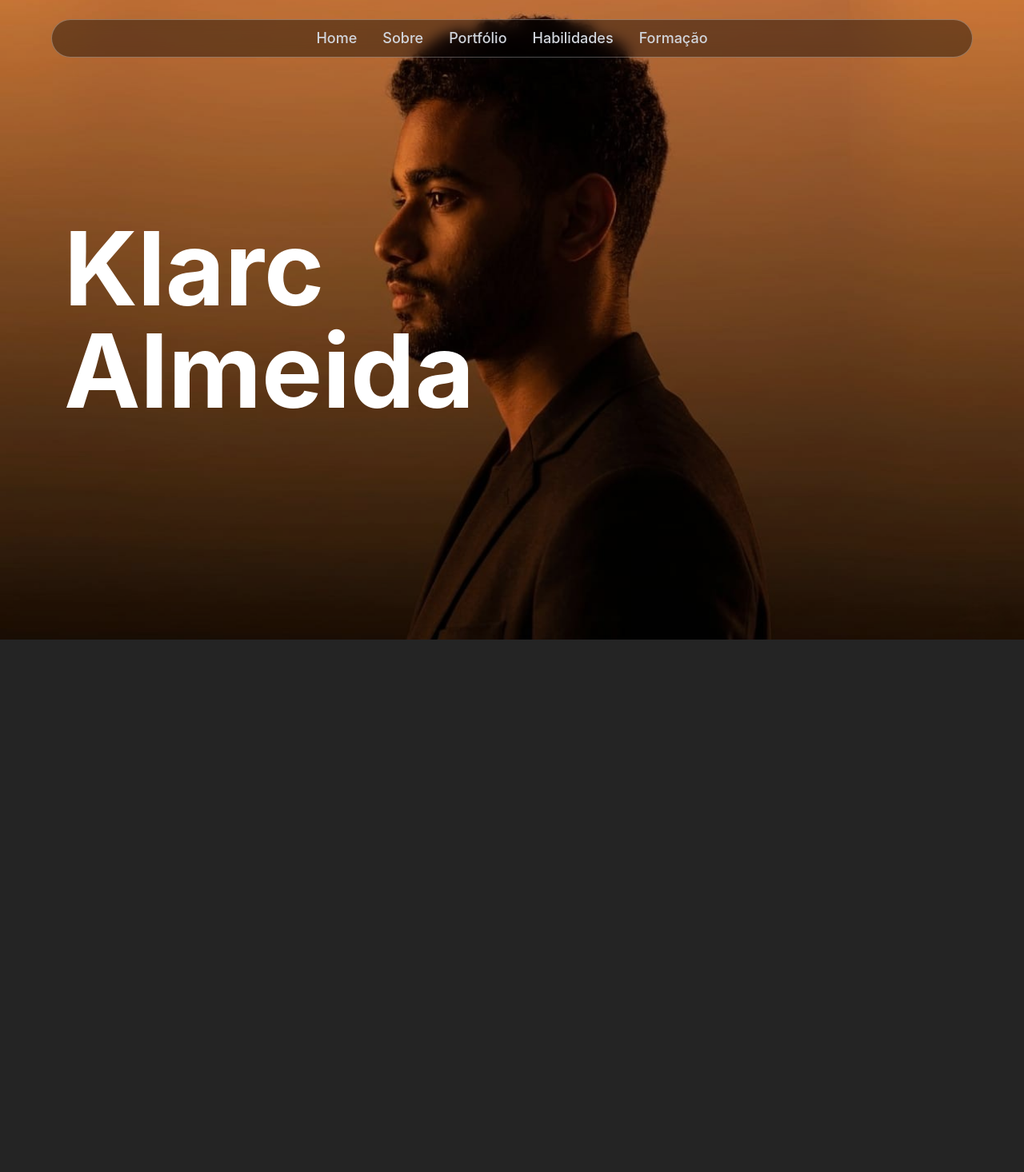
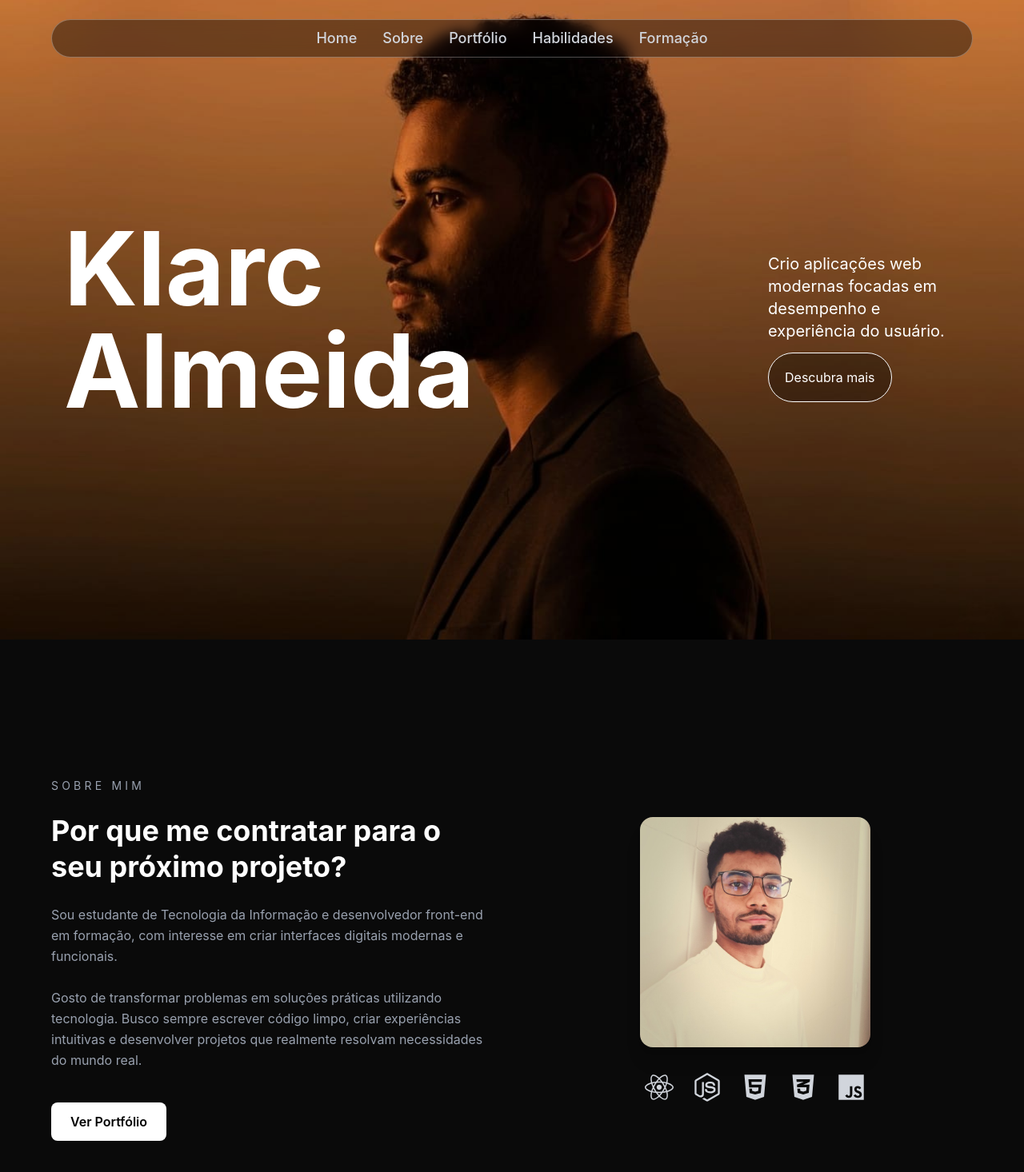
Before and after one commit to KlarcAP/MyPortfolio, a React (Vite) app: page / in a window 1280 px wide. Shown: the top 1466 px of the page at 80% size. Before the commit the page ends 800 px from the top, so only its background shows below. Built offline with nearby package versions, Linux system fonts and the light colour scheme.

Commit message:
add: recriando o ABout e adicionando animações com o framer

```diff
--- a/src/app/App.tsx
+++ b/src/app/App.tsx
@@ -1,5 +1,6 @@
 
 import Header from "../components/Header"
+import { About } from "../sections/About"
 import HeroSection from "../sections/Hero"
 
 function App() {
@@ -9,6 +10,7 @@ function App() {
       <main>
         <Header />
         <HeroSection />
+        <About />
       </main>
     </>
   )
--- a/src/components/Header/index.tsx
+++ b/src/components/Header/index.tsx
@@ -1,3 +1,4 @@
+import { motion } from "framer-motion";
 import { useEffect, useState } from "react";
 
 const NavItem = [
@@ -22,7 +23,12 @@ const Header: React.FC = () => {
   }, []);
 
   return (
-    <header className="fixed top-6 left-0 w-full h-12 z-50 flex justify-center">
+    <motion.header
+      className="fixed top-6 left-0 w-full h-12 z-50 flex justify-center"
+      initial={{ opacity: 0, x: 80 }}
+      animate={{ opacity: 1, x: 0 }}
+      transition={{ duration: 1.5 }}
+    >
 
       <nav
         className={`flex w-6xl justify-center items-center gap-8 px-8 py-3 rounded-full border transition-all duration-300 ${
@@ -42,7 +48,7 @@ const Header: React.FC = () => {
         ))}
       </nav>
 
-    </header>
+    </motion.header>
   );
 };
 
--- a/src/sections/About/index.tsx
+++ b/src/sections/About/index.tsx
@@ -1,63 +1,85 @@
-import { AboutMe, AboutMeContext, AboutMeTitle, ButtonBox, MyPhoto, TechIconsContainer } from "./indexStyle";
 import MyPhotoAbout from "../../assets/minhaFoto.jpeg";
 import { motion } from "framer-motion";
 import { FaCss3Alt, FaHtml5, FaJs, FaNodeJs, FaReact } from "react-icons/fa";
 
-const textVariants = {
-    hidden: { opacity: 0, y: 20 },
-    visible: { opacity: 1, y: 0 },
+const fadeUp = {
+  hidden: { opacity: 0, y: 40 },
+  visible: {
+    opacity: 1,
+    y: 0,
+    transition: { duration: 0.6, ease: "easeOut" },
+  },
 };
 
-export function SobreMim() {
+export function About() {
   return (
-        <>
-            <AboutMe>
+    <section className="w-full min-h-screen flex items-center justify-center bg-neutral-950 text-white px-6 py-20">
+      <div className="max-w-6xl w-full grid md:grid-cols-2 gap-16 items-center">
+
+        {/* TEXTO */}
         <motion.div
-                    initial={{ opacity: 0, x: -100 }}
-                    animate={{ opacity: 1, x: 0 }}
-                    transition={{ duration: 0.8 }}
+          variants={fadeUp}
+          initial="hidden"
+          whileInView="visible"
+          viewport={{ once: true }}
+          className="space-y-6"
         >
-                    <AboutMeContext>
-                        <AboutMeTitle>
-                            <h2>SOBRE MIM</h2>
-                        </AboutMeTitle>
+          <h2 className="text-sm tracking-[0.3em] text-gray-400">
+            SOBRE MIM
+          </h2>
 
-                        <h1>Porque me contratar para o seu proximo projeto?</h1>
-                        <br />
-                        <p>
-                            Sou Desenvolvedor Front-end e Designer UI/UX, com experiência em criar interfaces digitais funcionais e visualmente atraentes. Minha paixão é transformar desafios complexos em soluções simples, intuitivas e bem estruturadas, aliando código limpo a designs impactantes.
+          <h1 className="text-3xl md:text-4xl font-bold leading-tight">
+            Por que me contratar para o seu próximo projeto?
+          </h1>
+
+          <p className="text-gray-400 leading-relaxed">
+            Sou estudante de Tecnologia da Informação e desenvolvedor
+            front-end em formação, com interesse em criar interfaces digitais
+            modernas e funcionais.
             <br />
             <br />
-                            Meu trabalho vai além do desenvolvimento: é sobre entregar produtos que não apenas funcionam perfeitamente, mas também cativam e envolvem quem os usa. Com um toque pessoal e atenção aos detalhes, garanto que seu projeto seja tanto eficaz quanto único.
+            Gosto de transformar problemas em soluções práticas utilizando
+            tecnologia. Busco sempre escrever código limpo, criar experiências
+            intuitivas e desenvolver projetos que realmente resolvam
+            necessidades do mundo real.
           </p>
-                        <ButtonBox as={motion.div} variants={textVariants}>
+
           <motion.button
-                            type="button"
-                            whileHover={{ scale: 1.1 }}
+            whileHover={{ scale: 1.05 }}
             whileTap={{ scale: 0.95 }}
+            className="mt-4 bg-white text-black font-semibold px-6 py-3 rounded-lg hover:bg-gray-200 transition"
           >
-                            VER PORTFÓLIO
+            Ver Portfólio
           </motion.button>
-                        </ButtonBox>
-                    </AboutMeContext>
         </motion.div>
+
+        {/* FOTO + TECNOLOGIAS */}
         <motion.div
-                    initial={{ opacity: 0, scale: 0.8 }}
-                    animate={{ opacity: 1, scale: 1 }}
-                    transition={{ duration: 0.8, delay: 0.2 }}
+          initial={{ opacity: 0, scale: 0.9 }}
+          whileInView={{ opacity: 1, scale: 1 }}
+          transition={{ duration: 0.6 }}
+          viewport={{ once: true }}
+          className="flex flex-col items-center"
         >
-                    <MyPhoto>
-                        <img src={MyPhotoAbout} alt="Foto do Klarc Almeida" />
-                        <TechIconsContainer>
-                            <FaReact color="#61DBFB" size={50} />
-                            <FaNodeJs color="#68A063" size={60} />
-                            <FaHtml5 color="#E34F26" size={50} />
-                            <FaCss3Alt color="#1572B6" size={60} />
-                            <FaJs color="#F7DF1E" size={50} />
-                        </TechIconsContainer>
-                    </MyPhoto>
+          <div className="relative">
+            <img
+              src={MyPhotoAbout}
+              alt="Foto do Klarc Almeida"
+              className="w-72 h-72 object-cover rounded-2xl shadow-xl"
+            />
+          </div>
+
+          {/* ICONES TECNOLOGIAS */}
+          <div className="flex gap-6 mt-8 text-4xl text-gray-300">
+            <FaReact className="hover:text-cyan-400 transition" />
+            <FaNodeJs className="hover:text-green-500 transition" />
+            <FaHtml5 className="hover:text-orange-500 transition" />
+            <FaCss3Alt className="hover:text-blue-500 transition" />
+            <FaJs className="hover:text-yellow-400 transition" />
+          </div>
         </motion.div>
-            </AboutMe>
-        </>
+
+      </div>
+    </section>
   );
 }
--- a/src/sections/About/indexStyle.ts
+++ /dev/null
@@ -1,147 +0,0 @@
-import styled from 'styled-components';
-
-export const AboutMe = styled.section`
-    height: 100vh;
-    width: 100vw;
-    display: flex;
-    flex-direction: row;
-    align-items: center;
-    justify-content: center;
-    gap: 6rem;
-
-
-`;
-
-export const AboutMeTitle = styled.div`
-    width: 130px;
-    //height: 50px;
-    margin-bottom: 1rem;
-    border-radius: 5rem;
-    text-align: center;
-    align-items: center;
-    //justify-content: center;
-    //padding: 2rem;
-    z-index: 3;
-    background-color: #F1EDFF;
-
-    h2{
-        color: var(--primary-color);
-        font-size: 16px;
-        font-weight: 100;
-    }
-`
-
-export const AboutMeContext = styled.div`
-    width: 500px;
-    height: auto;
-    padding: 2rem;
-    z-index: 3;
-
-    h1{
-        color: var(--text-color);
-        font-size: 2rem;
-        font-weight: 200;
-        text-align: justify;
-        z-index: 1;
-
-    }
-
-    p {
-        color: var(--text-color);
-        font-size: 14px;
-        line-height: 1.2;
-        text-align: justify;
-
-    }
-
-    @media (max-width: 768px) {
-        grid-template-columns: 1fr;
-    }
-
-    @media (max-width: 480px) {
-        gap: 1rem;
-    }
-
-    @media (max-width: 320px) {
-        gap: 0.5rem;
-    }
-
-    @media (max-width: 280px) {
-        gap: 0.25rem;
-    }
-
-`;
-
-export const MyPhoto = styled.div`
-  display: flex;
-  width: auto;
-  img {
-    position: relative;
-    width: 350px; /* ou qualquer tamanho desejado */
-    max-width: 500px; /* Mantém a imagem proporcional */
-    height: auto; /* Evita deformação */
-    object-fit: cover;
-    //mask-image: linear-gradient(to top, rgba(0, 0, 0, 1), rgba(0, 0, 0, 0));
-    //-webkit-mask-image: linear-gradient(to bottom, rgba(0, 0, 0, 1), rgba(0, 0, 0, 0)); /* Para compatibilidade com WebKit */
-  }
-
-`;
-
-export const TechIconsContainer = styled.div`
-    position: absolute;
-    width: 400px; /* Define o tamanho do círculo */
-    height: 500px;
-    border-radius: 50%;
-    display: flex;
-    justify-content: center;
-    align-items: center;
-    z-index: 1;
-
-    svg {
-        position: absolute;
-        transform-origin: center;
-        transition: transform 0.3s ease;
-
-        &:hover {
-            transform: scale(1.3);
-        }
-    }
-
-    svg:nth-child(1) {
-        transform: translate(-50%, -50%) rotate(0deg) translate(180px) rotate(0deg);
-    }
-    svg:nth-child(2) {
-        transform: translate(-50%, -50%) rotate(72deg) translate(150px) rotate(-72deg);
-    }
-    svg:nth-child(3) {
-        transform: translate(-50%, -50%) rotate(144deg) translate(190px) rotate(-144deg);
-    }
-    svg:nth-child(4) {
-        transform: translate(-50%, -50%) rotate(216deg) translate(230px) rotate(-216deg);
-    }
-    svg:nth-child(5) {
-        transform: translate(-50%, -50%) rotate(288deg) translate(240px) rotate(-288deg);
-    }
-`;
-
-export const ButtonBox = styled.div`
-  margin-top: 2rem;
-  display: flex;
-  gap: 1rem;
-
-  @media (max-width: 768px) {
-    justify-content: center;
-    width: 100%;
-  }
-
-  button {
-    background: transparent;
-    border: none;
-    cursor: pointer;
-    background-color: var(--primary-color);
-    color: var(--white);
-    font-size: 10px;
-    border-radius: 2rem;
-  }
-
-`;
--- a/src/sections/Hero/index.tsx
+++ b/src/sections/Hero/index.tsx
@@ -1,4 +1,5 @@
 import foto from "../../assets/minha-foto.jpg";
+import { motion } from "framer-motion";
 
 export default function HeroSection() {
   return (
@@ -14,13 +15,50 @@ export default function HeroSection() {
       <div className="absolute inset-0 bg-black/10"></div>
 
       <div className="relative z-10 w-full justify-between px-10 md:px-20">
-        <h1 className="text-white text-4xl md:text-9xl font-bold">
+        <motion.h1
+          className="text-white text-4xl md:text-9xl font-bold"
+          initial={{ opacity: 0, y: 80 }}
+          animate={{ opacity: 1, y: 0 }}
+          transition={{ duration: 1 }}
+        >
           Klarc
-        </h1>
+        </motion.h1>
 
-        <h1 className="text-white text-4xl md:text-9xl font-bold">
+        <motion.h1
+          className="text-white text-4xl md:text-9xl font-bold"
+          initial={{ opacity: 0, y: 80 }}
+          animate={{ opacity: 1, y: 0 }}
+          transition={{ duration: 1, delay: 0.5 }}
+        >
           Almeida
-        </h1>
+        </motion.h1>
+      </div>
+
+      <div className="relative z-10 w-full place-items-end px-10 md:px-20">
+        <div className="w-60">
+          <motion.p
+            className="text-white text-xl text-wrap"
+            initial={{ opacity: 0, x: 60 }}
+            animate={{ opacity: 1, x: 0 }}
+            transition={{ duration: 1, delay: 0.5 }}
+          >
+            Crio aplicações web modernas focadas em desempenho e experiência do
+            usuário.
+          </motion.p>
+
+          <div className="w-full mt-8">
+            <motion.a
+              className="text-white border border-white rounded-full bg-black/30 p-5"
+              initial={{ opacity: 0, y: 40 }}
+              animate={{ opacity: 1, y: 0 }}
+              transition={{ duration: 1, delay: 0.8 }}
+              whileHover={{ scale: 1.08 }}
+              whileTap={{ scale: 0.95 }}
+            >
+              Descubra mais
+            </motion.a>
+          </div>
+        </div>
       </div>
     </section>
   );
```
Lines whose indentation alone changed are shown as unchanged.
